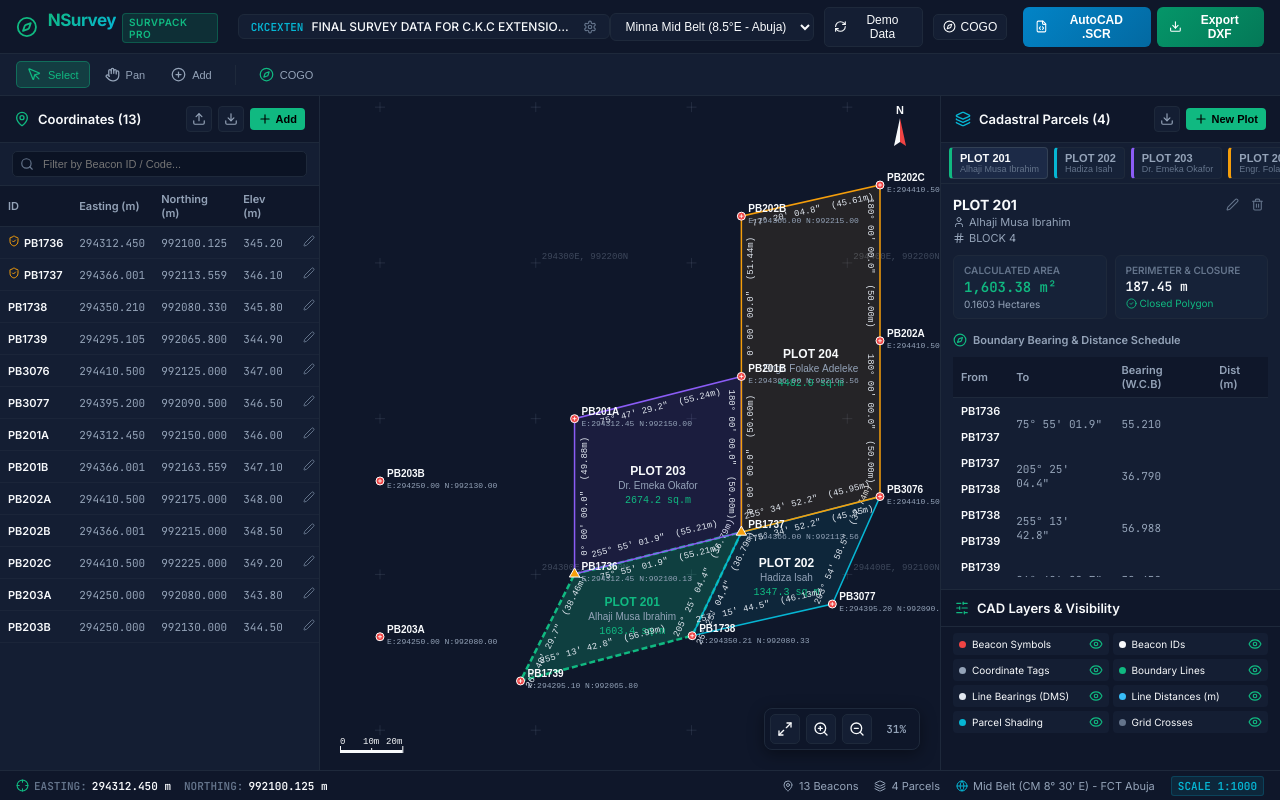
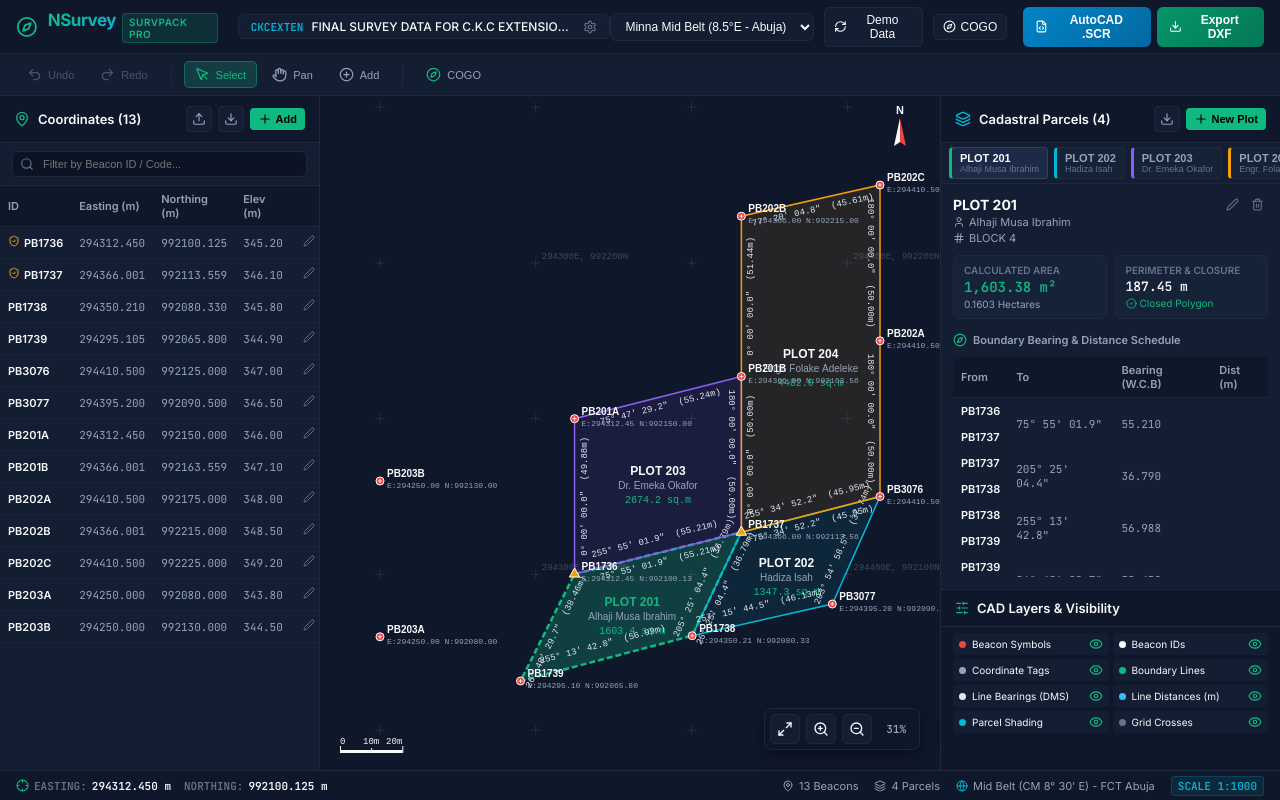
Before and after one commit to Mass0Shifter/Surve, a React (Vite) app: page / in a window 1280 px wide. Built offline with nearby package versions, Linux system fonts and the light colour scheme.

Commit message:
feat: add full Undo and Redo edit history stack with keyboard shortcuts (Ctrl+Z, Ctrl+Y)

```diff
--- a/src/App.tsx
+++ b/src/App.tsx
@@ -1,4 +1,4 @@
-import React, { useState } from 'react';
+import React, { useState, useEffect, useCallback, useRef } from 'react';
 import { CoordinatePoint, Parcel, ProjectMetadata, CadLayers, CadTool } from './engine/types';
 import { SAMPLE_PROJECT_METADATA, SAMPLE_COORDINATES, SAMPLE_PARCELS } from './engine/sampleData';
 import { Header } from './components/layout/Header';
@@ -10,11 +10,26 @@ import { ParcelInspector } from './components/panels/ParcelInspector';
 import { LayerManager } from './components/panels/LayerManager';
 import { CogoCalculator } from './components/panels/CogoCalculator';
 
+interface HistorySnapshot {
+  points: CoordinatePoint[];
+  parcels: Parcel[];
+  project: ProjectMetadata;
+  description: string;
+}
+
 export const App: React.FC = () => {
   // Master Project State
   const [project, setProject] = useState<ProjectMetadata>(SAMPLE_PROJECT_METADATA);
   const [points, setPoints] = useState<CoordinatePoint[]>(SAMPLE_COORDINATES);
   const [parcels, setParcels] = useState<Parcel[]>(SAMPLE_PARCELS);
+
+  // Undo / Redo History Stacks
+  const [undoStack, setUndoStack] = useState<HistorySnapshot[]>([]);
+  const [redoStack, setRedoStack] = useState<HistorySnapshot[]>([]);
+
+  // Ref to always access current state in event listeners without re-binding
+  const stateRef = useRef({ points, parcels, project });
+  stateRef.current = { points, parcels, project };
 
   // Active Tool & Selection State
   const [activeTool, setActiveTool] = useState<CadTool>('select');
@@ -47,20 +62,109 @@ export const App: React.FC = () => {
     setLayers(prev => ({ ...prev, [layerKey]: !prev[layerKey] }));
   };
 
-  // Coordinate Management Handlers with Strict Duplicate Prevention
+  // Push state snapshot onto undo stack before mutations
+  const recordSnapshot = useCallback((description: string) => {
+    const current = stateRef.current;
+    const snapshot: HistorySnapshot = {
+      points: JSON.parse(JSON.stringify(current.points)),
+      parcels: JSON.parse(JSON.stringify(current.parcels)),
+      project: JSON.parse(JSON.stringify(current.project)),
+      description
+    };
+    setUndoStack(prev => [...prev.slice(-49), snapshot]); // Keep up to 50 items
+    setRedoStack([]); // Clear redo stack on new action
+  }, []);
+
+  // Undo Handler
+  const handleUndo = useCallback(() => {
+    if (undoStack.length === 0) return;
+    const current = stateRef.current;
+    const previous = undoStack[undoStack.length - 1];
+
+    // Push current to redo stack
+    const redoSnapshot: HistorySnapshot = {
+      points: JSON.parse(JSON.stringify(current.points)),
+      parcels: JSON.parse(JSON.stringify(current.parcels)),
+      project: JSON.parse(JSON.stringify(current.project)),
+      description: 'Current State'
+    };
+    setRedoStack(prev => [...prev, redoSnapshot]);
+
+    // Apply previous state
+    setPoints(previous.points);
+    setParcels(previous.parcels);
+    setProject(previous.project);
+    setUndoStack(prev => prev.slice(0, -1));
+  }, [undoStack]);
+
+  // Redo Handler
+  const handleRedo = useCallback(() => {
+    if (redoStack.length === 0) return;
+    const current = stateRef.current;
+    const next = redoStack[redoStack.length - 1];
+
+    // Push current to undo stack
+    const undoSnapshot: HistorySnapshot = {
+      points: JSON.parse(JSON.stringify(current.points)),
+      parcels: JSON.parse(JSON.stringify(current.parcels)),
+      project: JSON.parse(JSON.stringify(current.project)),
+      description: 'Before Redo'
+    };
+    setUndoStack(prev => [...prev, undoSnapshot]);
+
+    // Apply next state
+    setPoints(next.points);
+    setParcels(next.parcels);
+    setProject(next.project);
+    setRedoStack(prev => prev.slice(0, -1));
+  }, [redoStack]);
+
+  // Global Keyboard Shortcuts (Ctrl+Z, Ctrl+Y, Ctrl+Shift+Z)
+  useEffect(() => {
+    const handleKeyDown = (e: KeyboardEvent) => {
+      // Don't trigger undo/redo if user is actively typing inside an input or textarea
+      const target = e.target as HTMLElement;
+      if (target && (target.tagName === 'INPUT' || target.tagName === 'TEXTAREA' || target.isContentEditable)) {
+        return;
+      }
+
+      if ((e.ctrlKey || e.metaKey) && !e.altKey) {
+        if (e.key === 'z' || e.key === 'Z') {
+          if (e.shiftKey) {
+            // Ctrl+Shift+Z = Redo
+            e.preventDefault();
+            handleRedo();
+          } else {
+            // Ctrl+Z = Undo
+            e.preventDefault();
+            handleUndo();
+          }
+        } else if (e.key === 'y' || e.key === 'Y') {
+          // Ctrl+Y = Redo
+          e.preventDefault();
+          handleRedo();
+        }
+      }
+    };
+
+    window.addEventListener('keydown', handleKeyDown);
+    return () => window.removeEventListener('keydown', handleKeyDown);
+  }, [handleUndo, handleRedo]);
+
+  // Coordinate Management Handlers with History
   const handleAddPoint = (newPt: CoordinatePoint): boolean => {
     const isDup = points.some(p => p.id.toLowerCase() === newPt.id.trim().toLowerCase());
     if (isDup) {
       alert(`Error: Beacon ID "${newPt.id}" already exists. Duplicate IDs are not allowed.`);
       return false;
     }
+    recordSnapshot(`Add Beacon ${newPt.id}`);
     setPoints(prev => [...prev, newPt]);
     setSelectedPointId(newPt.id);
     return true;
   };
 
   const handleUpdatePoint = (oldId: string, updatedPt: CoordinatePoint): boolean => {
-    // If ID was changed, verify no collision with another point
     if (oldId.toLowerCase() !== updatedPt.id.trim().toLowerCase()) {
       const isDup = points.some(
         p => p.id.toLowerCase() !== oldId.toLowerCase() && p.id.toLowerCase() === updatedPt.id.trim().toLowerCase()
@@ -71,10 +175,9 @@ export const App: React.FC = () => {
       }
     }
 
-    // 1. Update the point in coordinate state
+    recordSnapshot(`Edit Beacon ${oldId}`);
     setPoints(prev => prev.map(p => (p.id.toLowerCase() === oldId.toLowerCase() ? updatedPt : p)));
 
-    // 2. Cascading rename: If ID changed, update all parcels that reference oldId
     if (oldId !== updatedPt.id) {
       setParcels(prev =>
         prev.map(p => ({
@@ -123,6 +226,7 @@ export const App: React.FC = () => {
       }
     }
 
+    recordSnapshot(`Delete Beacon ${id}`);
     setPoints(prev => prev.filter(p => p.id !== id));
     setParcels(prev =>
       prev
@@ -136,6 +240,7 @@ export const App: React.FC = () => {
   };
 
   const handleBatchImport = (importedPoints: CoordinatePoint[]) => {
+    recordSnapshot(`Import ${importedPoints.length} Coordinates`);
     const existingMap = new Map<string, CoordinatePoint>(points.map(p => [p.id.toLowerCase(), p]));
     const newPointsList = [...points];
 
@@ -149,13 +254,14 @@ export const App: React.FC = () => {
     setPoints(newPointsList);
   };
 
-  // Parcel Management Handlers
+  // Parcel Management Handlers with History
   const handleAddParcel = (newParcel: Parcel): boolean => {
     const isDup = parcels.some(p => p.plotNumber.toLowerCase() === newParcel.plotNumber.trim().toLowerCase());
     if (isDup) {
       alert(`Error: A parcel with Plot Number "${newParcel.plotNumber}" already exists.`);
       return false;
     }
+    recordSnapshot(`Create Parcel ${newParcel.plotNumber}`);
     setParcels(prev => [...prev, newParcel]);
     setSelectedParcelId(newParcel.id);
     return true;
@@ -170,17 +276,20 @@ export const App: React.FC = () => {
       return false;
     }
 
+    recordSnapshot(`Edit Parcel ${updatedParcel.plotNumber}`);
     setParcels(prev => prev.map(p => (p.id === updatedParcel.id ? updatedParcel : p)));
     return true;
   };
 
   const handleDeleteParcel = (id: string) => {
+    recordSnapshot(`Delete Parcel`);
     setParcels(prev => prev.filter(p => p.id !== id));
     if (selectedParcelId === id) setSelectedParcelId(parcels[0]?.id || null);
   };
 
   // Reset to Sample Benchmark
   const handleLoadSample = () => {
+    recordSnapshot(`Reset to Demo Benchmark`);
     setProject(SAMPLE_PROJECT_METADATA);
     setPoints(SAMPLE_COORDINATES);
     setParcels(SAMPLE_PARCELS);
@@ -195,16 +304,23 @@ export const App: React.FC = () => {
         project={project}
         points={points}
         parcels={parcels}
-        onUpdateProject={setProject}
+        onUpdateProject={(newProj) => {
+          recordSnapshot('Update Project Metadata');
+          setProject(newProj);
+        }}
         onLoadSample={handleLoadSample}
         onOpenCogo={() => setIsCogoOpen(true)}
       />
 
-      {/* 2. CAD Tool Palette Toolbar */}
+      {/* 2. CAD Tool Palette Toolbar with Undo/Redo */}
       <Toolbar
         activeTool={activeTool}
         onSelectTool={setActiveTool}
         onOpenCogo={() => setIsCogoOpen(true)}
+        canUndo={undoStack.length > 0}
+        canRedo={redoStack.length > 0}
+        onUndo={handleUndo}
+        onRedo={handleRedo}
       />
 
       {/* 3. Main CAD Workstation Area */}
--- a/src/components/layout/Toolbar.tsx
+++ b/src/components/layout/Toolbar.tsx
@@ -1,14 +1,26 @@
 import React from 'react';
 import { CadTool } from '../../engine/types';
-import { MousePointer, Hand, PlusCircle, Compass } from 'lucide-react';
+import { MousePointer, Hand, PlusCircle, Compass, Undo2, Redo2 } from 'lucide-react';
 
 interface ToolbarProps {
   activeTool: CadTool;
   onSelectTool: (tool: CadTool) => void;
   onOpenCogo: () => void;
+  canUndo: boolean;
+  canRedo: boolean;
+  onUndo: () => void;
+  onRedo: () => void;
 }
 
-export const Toolbar: React.FC<ToolbarProps> = ({ activeTool, onSelectTool, onOpenCogo }) => {
+export const Toolbar: React.FC<ToolbarProps> = ({
+  activeTool,
+  onSelectTool,
+  onOpenCogo,
+  canUndo,
+  canRedo,
+  onUndo,
+  onRedo
+}) => {
   const tools: { id: CadTool; label: string; icon: React.ReactNode }[] = [
     { id: 'select', label: 'Select Object', icon: <MousePointer size={15} /> },
     { id: 'pan', label: 'Pan Viewport', icon: <Hand size={15} /> },
@@ -17,6 +29,33 @@ export const Toolbar: React.FC<ToolbarProps> = ({ activeTool, onSelectTool, onOp
 
   return (
     <div className="cad-toolbar">
+      {/* Undo & Redo Group */}
+      <div className="tool-group">
+        <button
+          className="tool-btn"
+          title="Undo (Ctrl+Z)"
+          disabled={!canUndo}
+          onClick={onUndo}
+          style={{ opacity: canUndo ? 1 : 0.4, cursor: canUndo ? 'pointer' : 'not-allowed' }}
+        >
+          <Undo2 size={15} />
+          <span className="tool-btn-label">Undo</span>
+        </button>
+        <button
+          className="tool-btn"
+          title="Redo (Ctrl+Y or Ctrl+Shift+Z)"
+          disabled={!canRedo}
+          onClick={onRedo}
+          style={{ opacity: canRedo ? 1 : 0.4, cursor: canRedo ? 'pointer' : 'not-allowed' }}
+        >
+          <Redo2 size={15} />
+          <span className="tool-btn-label">Redo</span>
+        </button>
+      </div>
+
+      <div className="tool-divider" />
+
+      {/* CAD Navigation & Pointing Tools */}
       <div className="tool-group">
         {tools.map(t => {
           const isActive = activeTool === t.id;
@@ -36,6 +75,7 @@ export const Toolbar: React.FC<ToolbarProps> = ({ activeTool, onSelectTool, onOp
 
       <div className="tool-divider" />
 
+      {/* COGO Shortcut */}
       <div className="tool-group">
         <button
           className="tool-btn"
```
